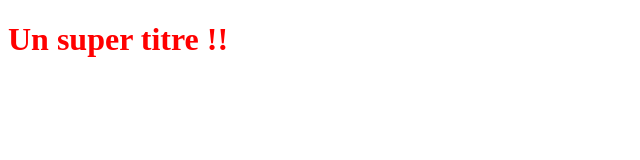
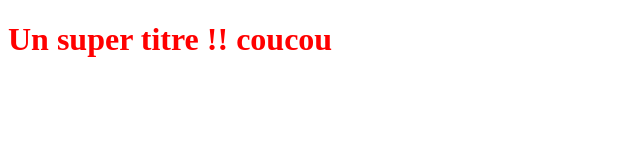
Before and after one commit to sofianeharsal/OpenclassroomsProject, a plain HTML site: page index.html in a window 1280 px wide. Shown: the whole page, without its empty margins (0-640 px from the left). Drawn offline with Linux system fonts and the light colour scheme.

Commit message:
j'ai modifieir le h1 dans le fichier index.html

```diff
--- a/index.html
+++ b/index.html
@@ -5,6 +5,6 @@
    <link rel="stylesheet" type="text/css" href="styles.css">
 </head>
 <body>
-   <h1>Un super titre !! </h1>
+   <h1>Un super titre !! coucou</h1>
 </body>
 </html>
```
